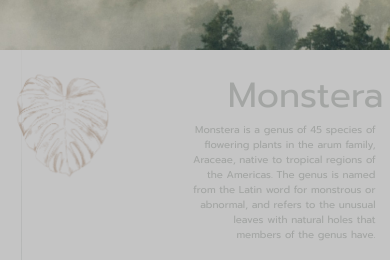
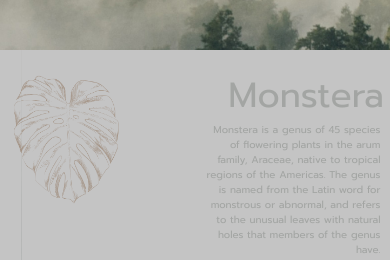
Before and after one commit to abramov-david/Book-of-plants, a Next.js app: page / in a window 390 px wide. Shown: the part 316-576 px from the top of the page. Built offline with nearby package versions, Linux system fonts and the light colour scheme.

Commit message:
fix vertical mobile sizing

```diff
--- a/styles/index.module.css
+++ b/styles/index.module.css
@@ -387,12 +387,12 @@
     }
     .carouselItemImg2{
         margin-left: 20px;
-        width: 40%;
+        width: 35%;
         height: 40%;
     }
     .carouselItemImg3{
         margin-left: 20px;
         width: 30%;
-        height: 40%;
+        height: 50%;
     }
 }
```
